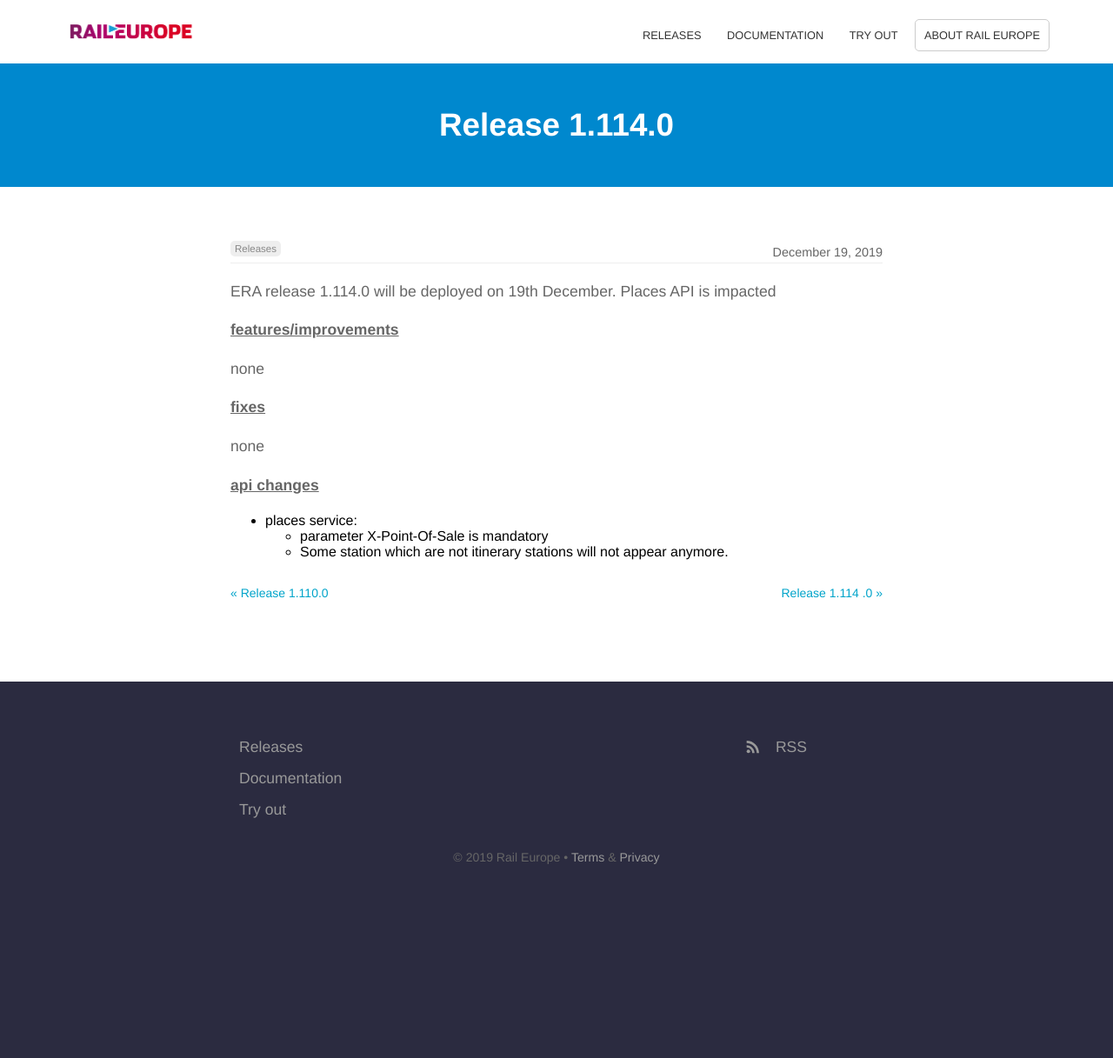
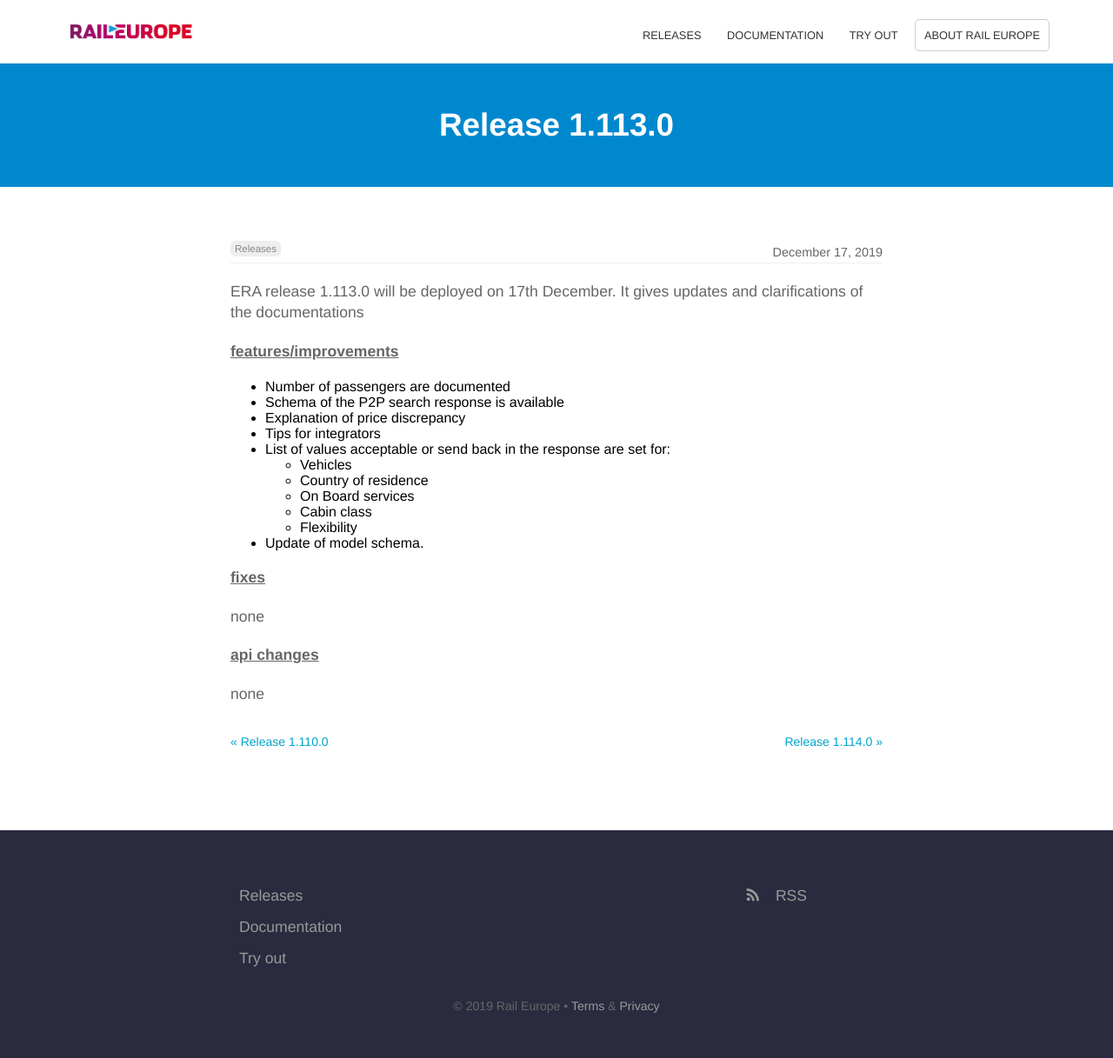
Before and after one commit to rail-europe/era-api, a Jekyll site: the page built from _posts/2019-12-17-release-1.113.0.md, in a window 1280 px wide. Shown: the whole page at 87% size. Built offline with Jekyll 4.4.1, drawn with Linux system fonts in a browser that asks for light colours; before the commit the page ends 1047 px from its top, so only the background shows below that.

Commit message:
Release Note 1.114.0

```diff
--- a/_posts/2019-12-17-release-1.113.0.md
+++ b/_posts/2019-12-17-release-1.113.0.md
@@ -1,17 +1,27 @@
 ---
-date: 2019-12-19
-title: Release 1.114.0
+date: 2019-12-17
+title: Release 1.113.0
 categories:
   - releases
 author_staff_member: Vianney
 ---
-ERA release 1.114.0 will be deployed on 19th December. Places API is impacted
+ERA release 1.113.0 will be deployed on 17th December. It gives updates and clarifications of the documentations
 
 <!--more-->
 
 **<u>features/improvements</u>**
 
-none
+- Number of passengers are documented
+- Schema of the P2P search response is available
+- Explanation of price discrepancy
+- Tips for integrators
+- List of values acceptable or send back in the response are set for:
+    * Vehicles
+    * Country of residence
+    * On Board services
+    * Cabin class
+    * Flexibility
+- Update of model schema.
 
 **<u>fixes</u>**
 
@@ -19,6 +29,4 @@
 
 **<u>api changes</u>**
 
-- places service:
-    * parameter X-Point-Of-Sale is mandatory
-    * Some station which are not itinerary stations will not appear anymore.
+none
```
Also changed, not shown: _posts/2019-12-19-release-1.114-.0.md (+24 -0 lines).
